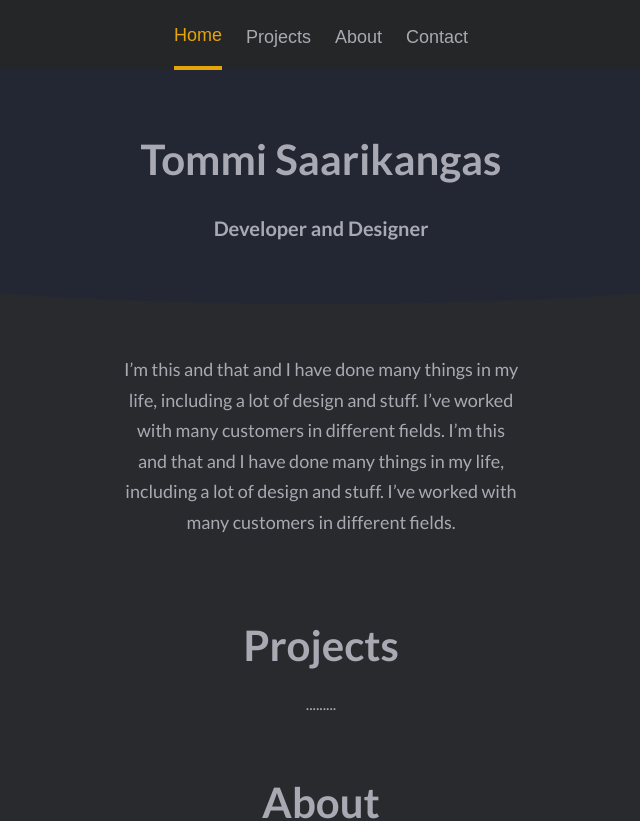
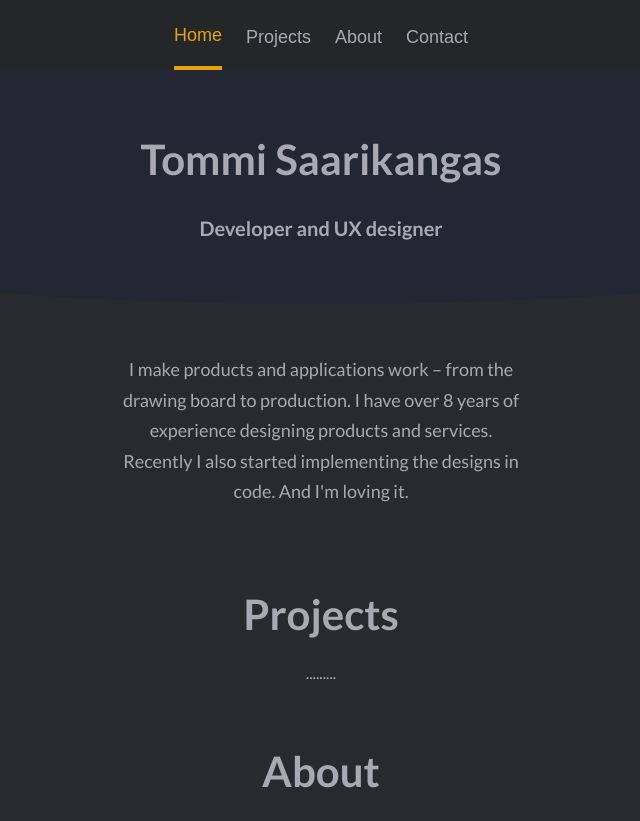
Before and after one commit to saarikt1/portfolio, a React (Create React App) app: page / in a window 1280 px wide. Shown: the top 821 px of the page, without its empty margins (319-959 px from the left). Built offline with nearby package versions, Linux system fonts and the light colour scheme.

Commit message:
Update header and intro content

```diff
--- a/src/components/Header.tsx
+++ b/src/components/Header.tsx
@@ -5,7 +5,7 @@ const Header = () => {
   return (
     <header id={styles.Header}>
       <h1>Tommi Saarikangas</h1>
-      <h2>Developer and Designer</h2>
+      <h2>Developer and UX designer</h2>
     </header>
   );
 };
--- a/src/components/Intro.tsx
+++ b/src/components/Intro.tsx
@@ -5,11 +5,10 @@ const Intro = () => {
   return (
     <div id={styles.intro}>
       <p>
-        I’m this and that and I have done many things in my life, including a
-        lot of design and stuff. I’ve worked with many customers in different
-        fields. I’m this and that and I have done many things in my life,
-        including a lot of design and stuff. I’ve worked with many customers in
-        different fields.
+        I make products and applications work – from the drawing board to
+        production. I have over 8 years of experience designing products and
+        services. Recently I also started implementing the designs in code. And
+        I'm loving it.
       </p>
     </div>
   );
```
